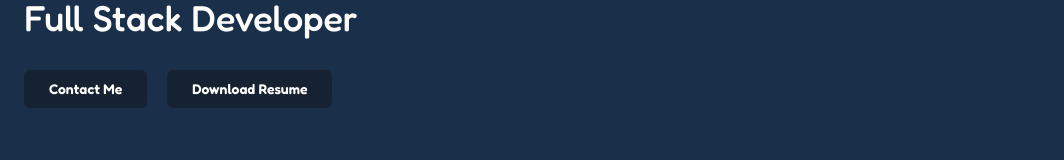
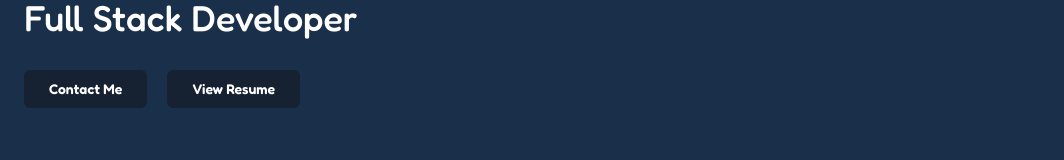
Before and after one commit to ainayeem/pf-web, a Next.js app: page / in a window 1280 px wide. Shown: the part 446-606 px from the top of the page, without its empty margins (0-1064 px from the left). Built offline with nearby package versions, Linux system fonts and the light colour scheme.

Commit message:
resume button added

```diff
--- a/app/Components/Hero/Hero.tsx
+++ b/app/Components/Hero/Hero.tsx
@@ -1,3 +1,4 @@
+"use client";
 import Image from "next/image";
 import React from "react";
 // #1a2f4a
@@ -20,10 +21,11 @@ const Hero = () => {
                 Contact Me
               </button>
               <button
+                onClick={() => window.open("https://drive.google.com/file/d/1TsZa9HN_U53iWC7RmgdK2AbHcW4bfQ6A/view?usp=sharing", "_blank")}
                 type="button"
                 className="inline-flex items-center justify-center px-6 py-2 text-sm font-semibold leading-5 text-white transition-all duration-200 bg-primaryColorButton border border-transparent rounded-md focus:outline-none hover:bg-primaryColorHovar"
               >
-                Download Resume
+                View Resume
               </button>
             </div>
           </div>
--- a/app/Components/Navbar/Navbar.tsx
+++ b/app/Components/Navbar/Navbar.tsx
@@ -81,7 +81,7 @@ const Navbar: React.FC = () => {
         </a>
       </li> */}
       <li>
-        <a href="/resume.pdf" target="_blank" rel="">
+        <a href="https://drive.google.com/file/d/1TsZa9HN_U53iWC7RmgdK2AbHcW4bfQ6A/view?usp=sharing" target="_blank" rel="">
           Resume
         </a>
       </li>
```
